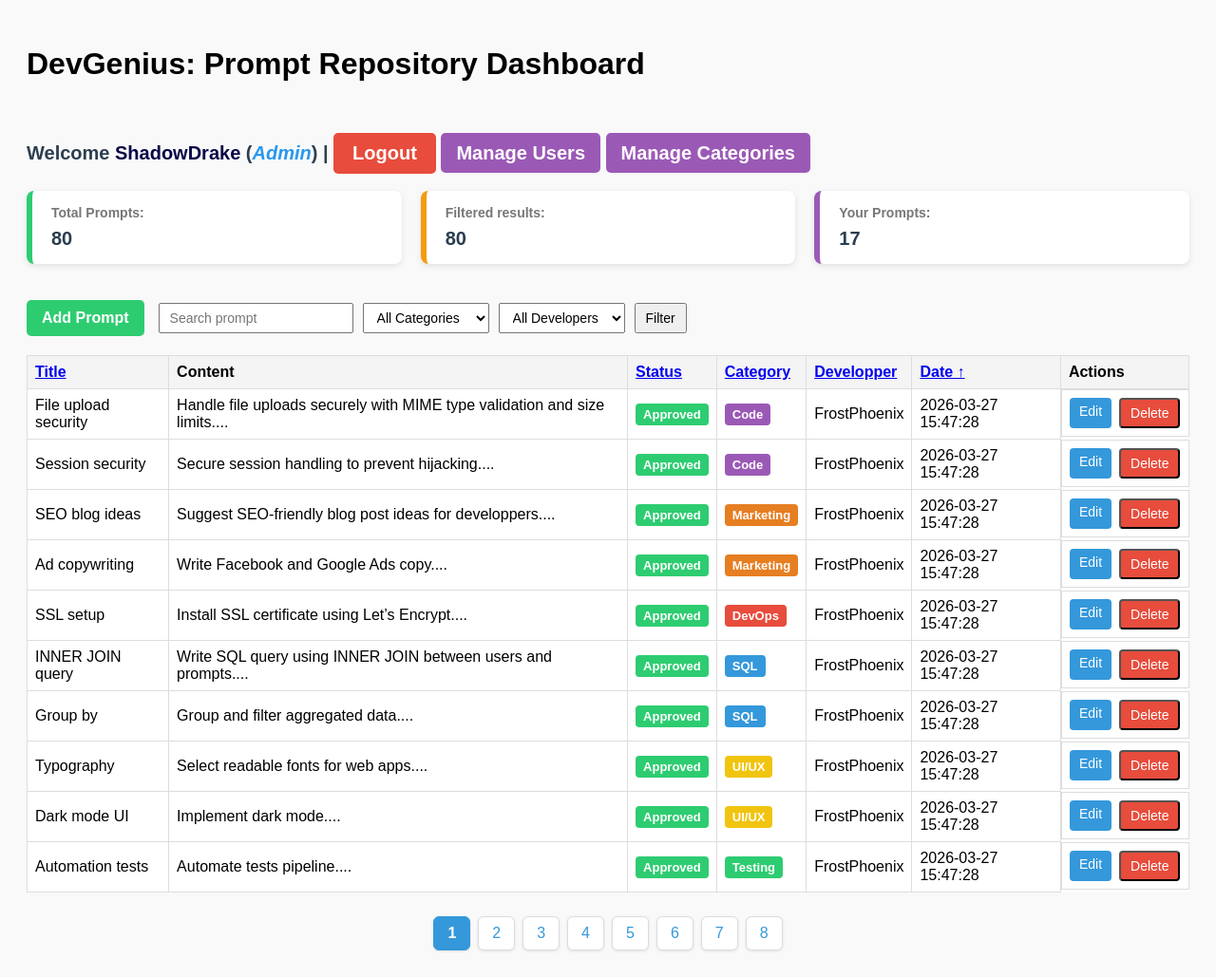
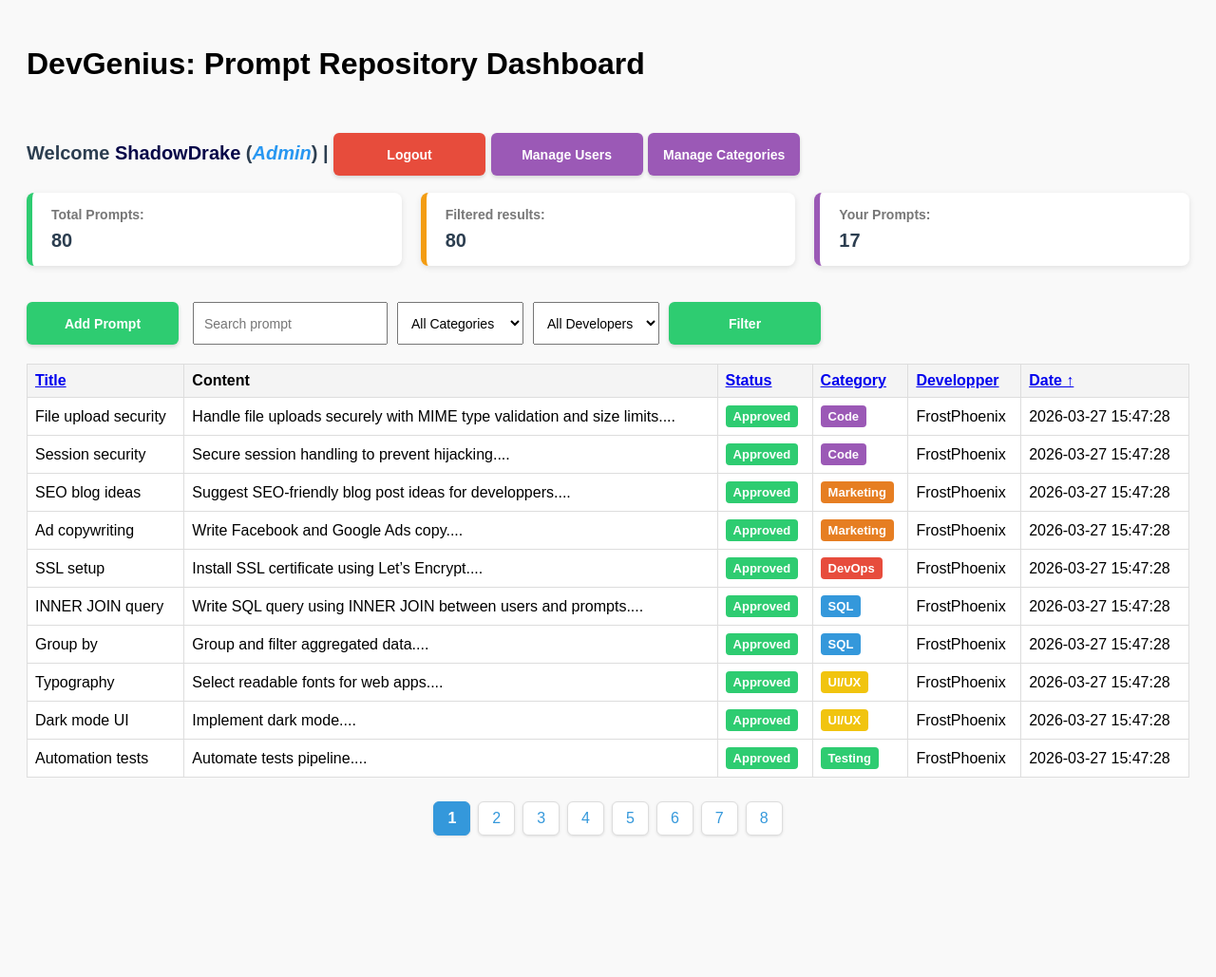
Before and after one commit to BEN-ESSAHRAOUI-Yassine/DevGenius_Prompt_Repo, a PHP site: page /index.php?page=add_prompt in a window 1280 px wide. Shown: the whole page at 95% size. After the commit the page ends 881 px from the top, so only its background shows below. Run offline with PHP 8.4, Linux system fonts and the light colour scheme; a user stored in the database is signed in; data comes from the database, SQL or seed files in the repository.

Commit message:
add view prompt to check contents of a prompt

```diff
--- a/Assets/css/style.css
+++ b/Assets/css/style.css
@@ -51,18 +51,6 @@ h3 {
     font-size: 14px;
 }
 
-/* Add Asset Button */
-.btn-add {
-    background: #2ecc71;
-    color: white;
-    padding: 10px 16px;
-    text-decoration: none;
-    border-radius: 5px;
-    font-weight: bold;
-}
-.btn-add:hover {
-    background: #27ae60;
-}
 
 /* ----- TABLE ----- */
 table {
@@ -87,31 +75,6 @@ table th {
 table tr:hover {
     background: #f1f1f1;
 }
-/* ----- ACTION BUTTONS ----- */
-.actions {
-    display: flex;
-    gap: 8px;
-}
-
-.btn-edit {
-    background: #3498db;
-    color: white;
-    padding: 6px 10px;
-    text-decoration: none;
-    border-radius: 4px;
-    font-size: 14px;
-}
-.btn-edit:hover { background: #2980b9; }
-
-.btn-delete {
-    background: #e74c3c;
-    color: white;
-    padding: 6px 10px;
-    text-decoration: none;
-    border-radius: 4px;
-    font-size: 14px;
-}
-.btn-delete:hover { background: #c0392b; }
 
 /* ----- STATUS BADGES ----- */
 .status-badge {
@@ -177,50 +140,6 @@ table tr:hover {
     color: #aaa;
     pointer-events: none;
     background: #f4f4f4;
-}
-
-/* ----- log out button ----- */
-.logout-btn {
-    display: inline-block;
-    padding: 10px 20px;
-    background-color: #e74c3c;
-    color: white;
-    text-decoration: none;
-    border-radius: 5px;
-    font-weight: bold;
-}
-
-.logout-btn:hover {
-    background-color: #c0392b;
-}
-
-
-/* ----- manage button for admin ----- */
-.btn-manage{
-    background:#9b59b6;
-    color:white;
-    padding:10px 16px;
-    text-decoration:none;
-    border-radius:5px;
-    font-weight:bold;
-}
-
-.btn-manage:hover{
-    background:#8e44ad;
-}
-
-/* ----- back button ----- */
-.btn-back{
-    background:#7f8c8d;
-    color:white;
-    padding:8px 14px;
-    text-decoration:none;
-    border-radius:4px;
-    margin-right:10px;
-}
-
-.btn-back:hover{
-    background:#636e72;
 }
 
 /* LOGIN PAGE ONLY */
@@ -427,28 +346,6 @@ table tr:hover {
     border-color: #3498db;
 }
 
-/* Submit button */
-.btn-submit {
-    background: #2ecc71;
-    color: white;
-    border: none;
-    padding: 10px 18px;
-    border-radius: 6px;
-    font-weight: bold;
-    cursor: pointer;
-    height: 40px;
-}
-
-.btn-submit:hover {
-    background: #27ae60;
-}
-
-/* Back button spacing */
-.form-container .btn-back {
-    display: inline-block;
-    margin-top: 15px;
-}
-
 .error-box {
     background: #ffe6e6;
     color: #c0392b;
@@ -456,3 +353,144 @@ table tr:hover {
     border-radius: 6px;
     margin-top: 15px;
 }
+
+.actions {
+    display: flex;
+    gap: 12px;
+    flex-wrap: wrap;
+}
+
+.action-btn {
+    display: inline-flex;
+    align-items: center;
+    justify-content: center;
+
+    width: 160px;
+    height: 45px;
+
+    font-size: 14px;
+    font-weight: bold;
+
+    border-radius: 6px;
+    border: none;
+
+    color: white;
+    text-decoration: none;
+    cursor: pointer;
+
+    box-shadow: 0 2px 4px rgba(0,0,0,0.15);
+    transition: all 0.2s ease;
+}
+
+.action-btn:hover {
+    transform: translateY(-2px);
+    box-shadow: 0 4px 8px rgba(0,0,0,0.2);
+}
+
+/* COPY (green) */
+.btn-copy {
+    background: #2ecc71;
+}
+.btn-copy:hover {
+    background: #27ae60;
+}
+/* Improve Back button */
+.btn-back {
+    background: #7f8c8d;
+}
+
+.btn-back:hover {
+    background: #636e72;
+}
+
+.btn-edit {
+    background: #3498db;
+}
+.btn-edit:hover {
+    background: #2980b9;
+}
+
+.btn-delete {
+    background: #e74c3c;
+}
+.btn-delete:hover {
+    background: #c0392b;
+}
+
+.btn-add {
+    background: #2ecc71;
+}
+.btn-add:hover {
+    background: #27ae60;
+}
+
+.logout-btn {
+    background-color: #e74c3c;
+}
+.logout-btn:hover {
+    background-color: #c0392b;
+}
+
+.btn-manage {
+    background: #9b59b6;
+}
+.btn-manage:hover {
+    background: #8e44ad;
+}
+
+.btn-submit {
+    background: #2ecc71;
+}
+.btn-submit:hover {
+    background: #27ae60;
+}
+/* ----- VIEW PROMPT PAGE ----- */
+
+.content-box {
+    background: #f9fbff;
+    border: 1px solid #dfe6f0;
+    border-left: 5px solid #3498db;
+    padding: 15px;
+    border-radius: 6px;
+    line-height: 1.6;
+    white-space: pre-wrap;
+    margin-bottom: 20px;
+    max-height: 300px;
+    overflow-y: auto;
+}
+
+/* Metadata grid */
+.meta-grid {
+    display: grid;
+    grid-template-columns: repeat(auto-fit, minmax(180px, 1fr));
+    gap: 15px;
+    margin-bottom: 25px;
+}
+
+.meta-grid div {
+    background: #ffffff;
+    border: 1px solid #eee;
+    padding: 10px 12px;
+    border-radius: 6px;
+}
+
+/* Title spacing */
+.form-container h1 {
+    margin-bottom: 15px;
+}
+
+/* Buttons layout */
+.actions {
+    display: flex;
+    gap: 12px;
+    flex-wrap: wrap;
+    align-items: center;
+}
+
+/* Make buttons consistent height */
+.actions a,
+.actions button {
+    height: 40px;
+    display: flex;
+    align-items: center;
+}
--- a/admin/add_category.php
+++ b/admin/add_category.php
@@ -42,6 +42,6 @@ if($_SERVER['REQUEST_METHOD']=='POST'){
 </div>
 <?php endif; ?>
 
-<a href="categories.php" class="btn-back">Back</a>
+<a href="categories.php" class="action-btn btn-back">Back</a>
 </body>
 </html>
--- a/admin/add_user.php
+++ b/admin/add_user.php
@@ -52,7 +52,7 @@ exit;
 <body>
 <h2>Add User</h2>
 
-<a href="users.php" class="btn-back">← Back to Users</a>
+<a href="users.php" class="action-btn btn-back">← Back to Users</a>
 
 <form method="POST">
 
@@ -77,7 +77,7 @@ exit;
 
 <br><br>
 
-<button>Create User</button>
+<button class="action-btn btn-submit">Create User</button>
 
 </form>
 </body>
--- a/admin/edit_category.php
+++ b/admin/edit_category.php
@@ -42,7 +42,7 @@ if($_SERVER['REQUEST_METHOD']=='POST'){
 
 <form method="POST" class="form-container asset-form">
     <input name="name" value="<?= htmlspecialchars($_POST['name'] ?? $category['name']) ?>">
-    <button class="btn-submit">Update Category</button>
+    <button class="action-btn btn-submit">Update Category</button>
 </form>
 
 <?php if(!empty($errors)): ?>
@@ -53,6 +53,6 @@ if($_SERVER['REQUEST_METHOD']=='POST'){
 </div>
 <?php endif; ?>
 
-<a href="categories.php" class="btn-back">Back</a>
+<a href="categories.php" class="action-btn btn-back">Back</a>
 </body>
 </html>
--- a/admin/edit_user.php
+++ b/admin/edit_user.php
@@ -53,7 +53,7 @@ exit;
 <body>
 <h2>Edit User</h2>
 
-<a href="users.php" class="btn-back">← Back to Users</a>
+<a href="users.php" class="action-btn btn-back">← Back to Users</a>
 
 <form method="POST">
 
@@ -72,7 +72,7 @@ exit;
 
 <br><br>
 
-<button>Update User</button>
+<button class="action-btn btn-edit">Update User</button>
 
 </form>
 </body>
--- a/devgest/add_prompt.php
+++ b/devgest/add_prompt.php
@@ -75,7 +75,7 @@ if($_SERVER["REQUEST_METHOD"] === "POST"){
 
 <?php endif; ?>
 
-<a href="../index.php" class="btn-back">Back</a>
+<a href="../index.php" class="action-btn btn-back">Back</a>
 </div>
 </body>
 </html>
--- a/devgest/update_prompt.php
+++ b/devgest/update_prompt.php
@@ -138,11 +138,11 @@ if ($_SERVER["REQUEST_METHOD"] === "POST") {
         </select>
         <?php endif; ?>
 
-        <button type="submit" class="btn-submit">Update</button>
+        <button type="submit" class="action-btn btn-submit">Update</button>
 
     </form>
 
-    <a href="../index.php" class="btn-back">Back</a>
+    <a href="../index.php" class="action-btn btn-back">Back</a>
 
 </div>
 
--- a/index.php
+++ b/index.php
@@ -146,10 +146,10 @@ function sortLink($column, $label, $sort, $order, $queryBase) {
 <br><br>
 <div class="p-welcome">
     Welcome <span class="username"><?php echo htmlspecialchars($_SESSION['username']); ?></span> (<span class="role"><?php echo htmlspecialchars($_SESSION['role']); ?></span>) |
-    <a href="logout.php" class="logout-btn">Logout</a>
+    <a href="logout.php" class="action-btn logout-btn">Logout</a>
     <?php if(canManageUsers()): ?>
-    <a href="admin/users.php" class="btn-manage">Manage Users</a>
-    <a href="admin/categories.php" class="btn-manage">Manage Categories</a>
+    <a href="admin/users.php" class="action-btn btn-manage">Manage Users</a>
+    <a href="admin/categories.php" class="action-btn btn-manage">Manage Categories</a>
     <?php endif; ?>
 </div>
 <br>
@@ -173,7 +173,7 @@ function sortLink($column, $label, $sort, $order, $queryBase) {
 <!-- Toolbar -->
 <div class="toolbar">
     <?php if(canCreatePrompt()): ?>
-    <a href="devgest/add_prompt.php" class="btn-add">Add Prompt</a>
+    <a href="devgest/add_prompt.php" class="action-btn btn-add">Add Prompt</a>
     <?php endif; ?>
 
     <form method="GET" class="filter-form">
@@ -194,7 +194,7 @@ function sortLink($column, $label, $sort, $order, $queryBase) {
                 </option>
             <?php endforeach; ?>
         </select>
-        <button type="submit">Filter</button>
+        <button class="action-btn btn-submit" type="submit">Filter</button>
     </form>
 </div>
 
@@ -207,7 +207,7 @@ function sortLink($column, $label, $sort, $order, $queryBase) {
         <th><?= sortLink('category_name','Category',$sort,$order,$queryBase) ?></th>
         <th><?= sortLink('Developper','Developper',$sort,$order,$queryBase) ?></th>
         <th><?= sortLink('created_at','Date',$sort,$order,$queryBase) ?></th>
-        <th>Actions</th>
+
     </tr>
 
     <?php foreach ($prompts as $p):
@@ -236,26 +236,7 @@ function sortLink($column, $label, $sort, $order, $queryBase) {
 
     <td><?= $p['created_at'] ?></td>
 
-    <td class="actions">
 
-    <?php if(
-    canEditPrompts($p['user_id']) &&
-    !(isDevelopper() && $p['status'] === 'Deployed')
-    ): ?>
-    <a href="devgest/update_prompt.php?id=<?= $p['id'] ?>" class="btn-edit" onclick="event.stopPropagation();">Edit</a>
-    <form method="POST" action="devgest/delete_prompt.php"
-        onclick="event.stopPropagation();"
-        onsubmit="return confirm('Delete this prompt?')"
-        style="display:inline;">
-
-        <input type="hidden" name="id" value="<?= $p['id'] ?>">
-
-        <button type="submit" class="btn-delete">Delete</button>
-
-    </form>
-    <?php endif; ?>
-
-    </td>
     </tr>
 
     <?php endforeach; ?>
--- a/login.php
+++ b/login.php
@@ -61,9 +61,9 @@ if($user && password_verify($password,$user['password'])){
         <input name="username" placeholder="Username" required>
         <input type="password" name="password" placeholder="Password" required>
 
-        <button type="submit">LOGIN</button>
+        <button type="submit" class="action-btn btn-submit">LOGIN</button>
         <br><br>
-        <a href="register.php" class="btn-back" style="display:block; text-align:center;">
+        <a href="register.php" class="action-btn btn-submit" style="display:block; text-align:center;">
             Create New Account
         </a>
     </form>
--- a/register.php
+++ b/register.php
@@ -32,10 +32,10 @@ if($_SERVER['REQUEST_METHOD'] === 'POST'){
         <input name="username" placeholder="Username" required>
         <input name="email" placeholder="Email" required>
         <input type="password" name="password" placeholder="Password" required>
-        <button type="submit">Register</button>
+        <button type="submit" class="action-btn btn-submit">Register</button>
     </form>
 </div>
-<a href="login.php" class="btn-back">Back</a>
+<a href="login.php" class="action-btn btn-back">Back</a>
 
 </body>
 
```
Also changed, not shown: admin/categories.php (+4 -4 lines), admin/users.php (+4 -4 lines), devgest/view_prompt.php (+54 -10 lines).
